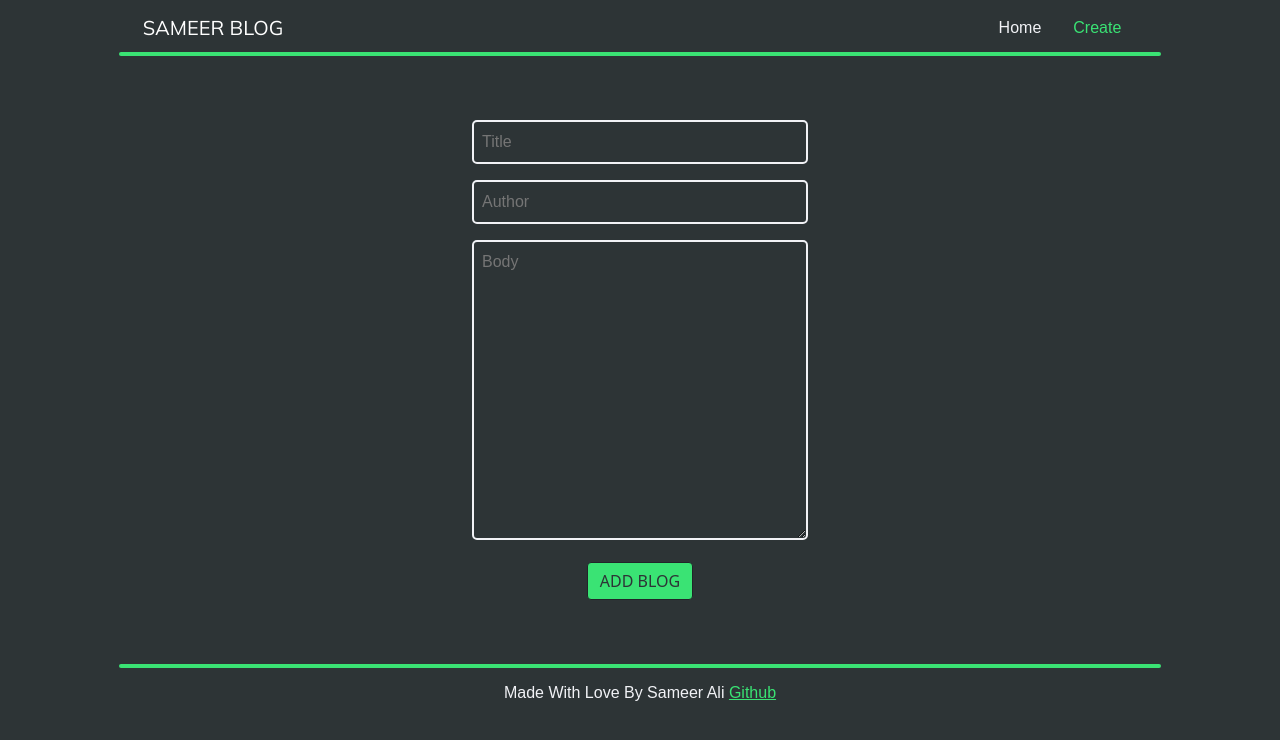
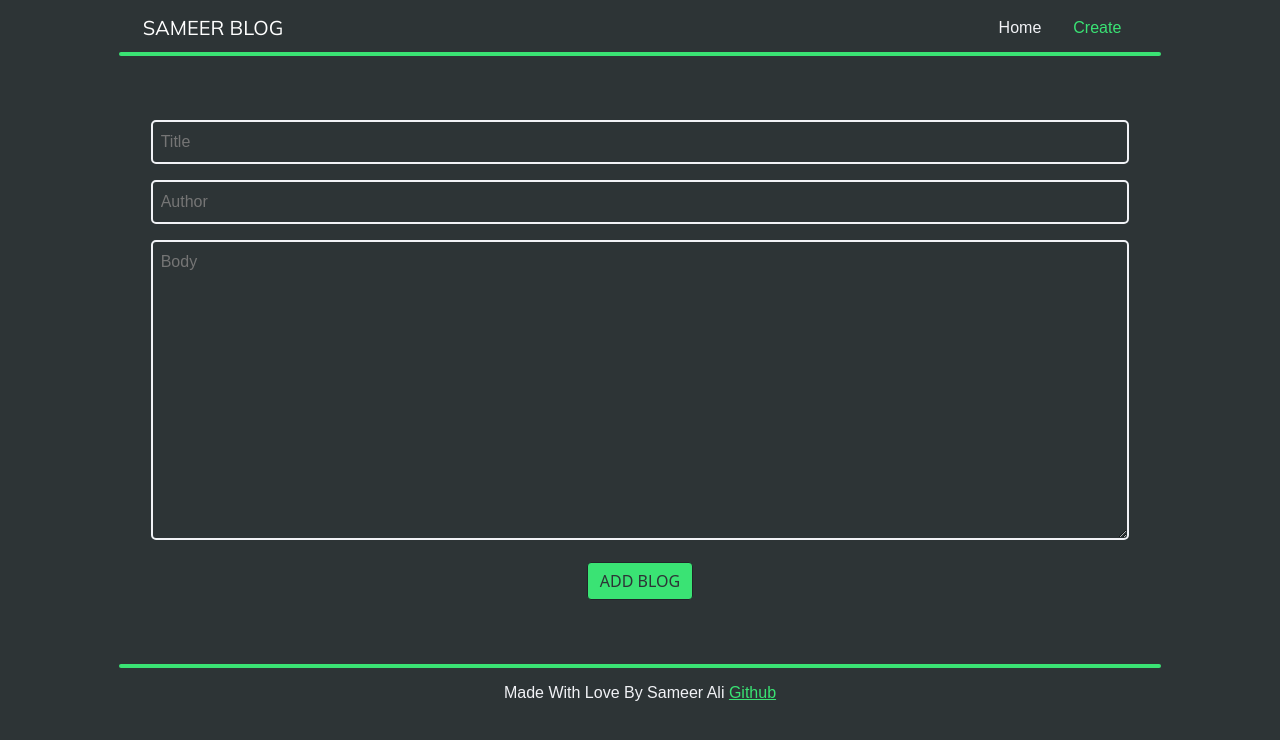
Before and after one commit to Sameeralimbd7/react-blog-website, a React (Create React App) app: page /create in a window 1280 px wide. Shown: the top 740 px of the page. Built offline with nearby package versions, Linux system fonts and the light colour scheme; a web font is replaced by a local one.

Commit message:
Update App.css

```diff
--- a/src/App.css
+++ b/src/App.css
@@ -72,7 +72,7 @@ footer.footer div span.footer-heading a {
 /* Create Conponent */
 
 .create .card {
-  width: 400px;
+  width: 100%;
   background-color: transparent;
 }
 .create .card form {
```
